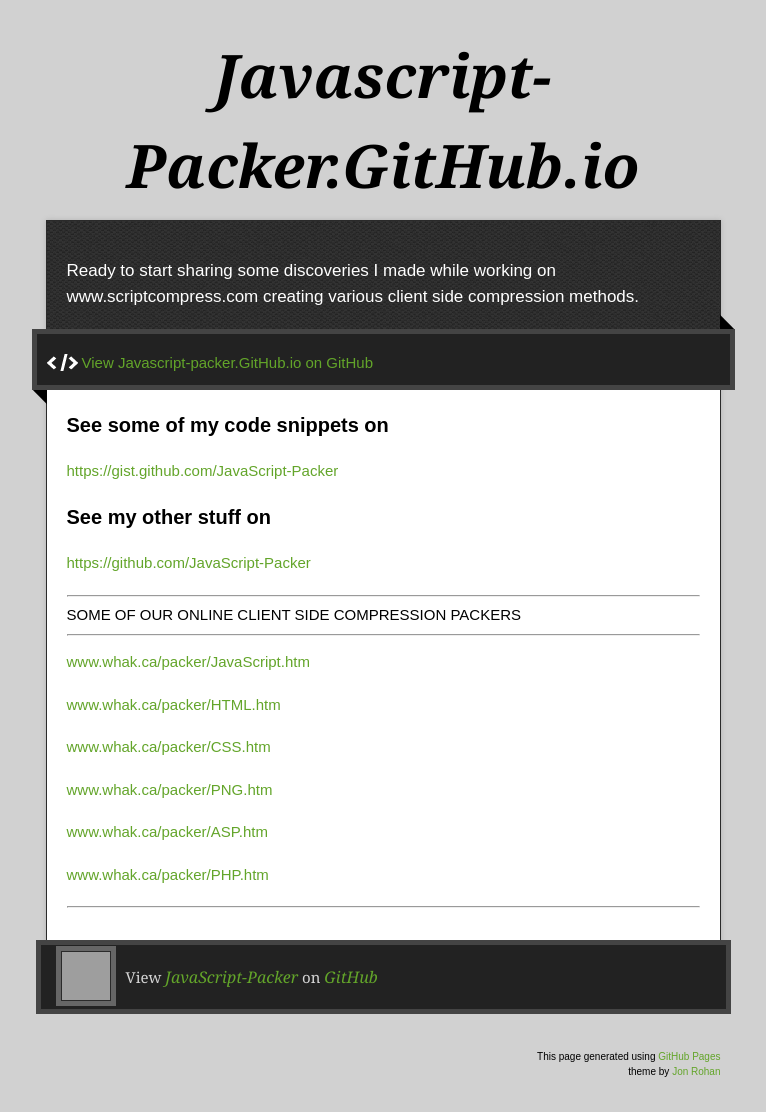
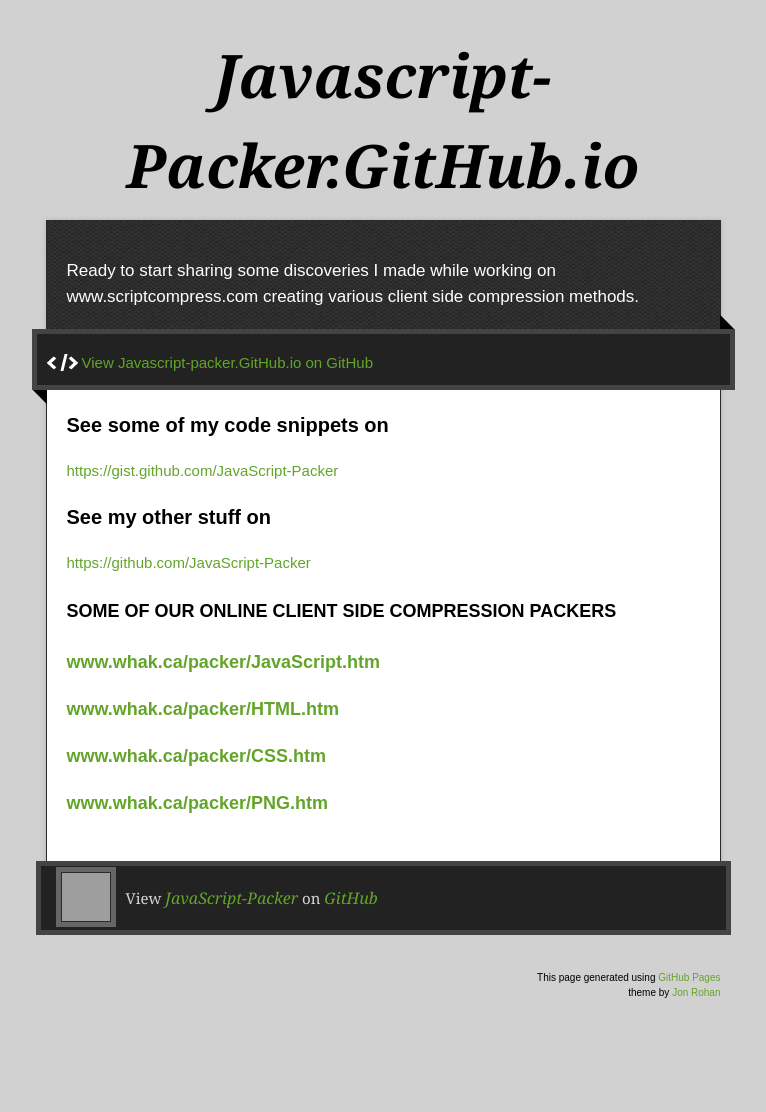
Before and after one commit to JavaScript-Packer/javascript-packer.github.io, a plain HTML site: page index.html in a window 1280 px wide. Shown: the whole page, without its empty margins (257-1023 px from the left). After the commit the page ends 1090 px from the top, so only its background shows below. Drawn offline with nearby package versions, Linux system fonts and the light colour scheme; grey boxes are pictures that could not be loaded.

Commit message:
Update index.html

```diff
--- a/index.html
+++ b/index.html
@@ -43,14 +43,12 @@
 <a id="see-my-other-stuff-on" class="anchor" href="#see-my-other-stuff-on" aria-hidden="true"><span class="octicon octicon-link"></span></a>See my other stuff on</h3>
 
 <p><a href="https://github.com/JavaScript-Packer">https://github.com/JavaScript-Packer</a></p>
-<hr>SOME OF OUR ONLINE CLIENT SIDE COMPRESSION PACKERS<hr>
+<h4>SOME OF OUR ONLINE CLIENT SIDE COMPRESSION PACKERS<h4>
 <p><a href="http://www.whak.ca/packer/JavaScript.htm">www.whak.ca/packer/JavaScript.htm</a></p>
 <p><a href="http://www.whak.ca/packer/HTML.htm">www.whak.ca/packer/HTML.htm</a></p>
 <p><a href="http://www.whak.ca/packer/CSS.htm">www.whak.ca/packer/CSS.htm</a></p>
 <p><a href="http://www.whak.ca/packer/PNG.htm">www.whak.ca/packer/PNG.htm</a></p>
-<p><a href="http://www.whak.ca/packer/ASP.htm">www.whak.ca/packer/ASP.htm</a></p>
-<p><a href="http://www.whak.ca/packer/PHP.htm">www.whak.ca/packer/PHP.htm</a></p>
-<hr>
+
         </article>
       </div>
     </div>
```
